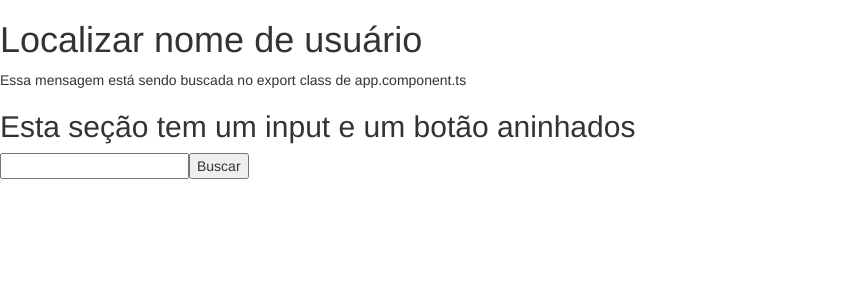
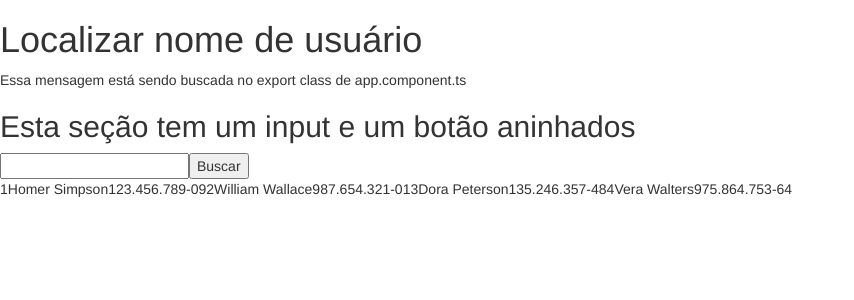
Before and after one commit to TempClair/aprendendoAngular, an Angular app: page / in a window 1280 px wide. Shown: the top 300 px of the page, without its empty margins (0-854 px from the left). Built offline with nearby package versions, Linux system fonts and the light colour scheme.

Commit message:
Alterações feitas com sucesso. Porém não consegui formatar para cada ItemLinha compor uma <tr> da <table>

```diff
--- a/src/app/item-linha/item-linha.component.html
+++ b/src/app/item-linha/item-linha.component.html
@@ -1,5 +1,5 @@
-<tr>
+  <tr>
   <td>{{ containerDados.id }}</td>
   <td>{{ containerDados.nome }}</td>
   <td>{{ containerDados.cpf }}</td>
-</tr>
+  </tr>
--- a/src/app/secao-busca/secao-busca.component.html
+++ b/src/app/secao-busca/secao-busca.component.html
@@ -2,4 +2,10 @@
   <h2>Esta seção tem um input e um botão aninhados</h2>
   <app-input-numerico></app-input-numerico>
   <app-botao-busca></app-botao-busca>
+  <table>
+    <app-item-linha
+      *ngFor="let dados of containerDadosList"
+        [containerDados]="dados">
+    </app-item-linha>
+  </table>
 </section>
--- a/src/app/secao-busca/secao-busca.component.ts
+++ b/src/app/secao-busca/secao-busca.component.ts
@@ -1,7 +1,6 @@
 import { Component } from '@angular/core';
 import { InputNumericoComponent } from '../input-numerico/input-numerico.component';
 import { BotaoBuscaComponent } from '../botao-busca/botao-busca.component';
-import { ItemLinha } from '../item-linha/item-linha.component';
 import { ContainerDados } from '../container-dados';
 
 @Component({
@@ -10,5 +9,10 @@ import { ContainerDados } from '../container-dados';
   styleUrls: ['./secao-busca.component.css']
 })
 export class SecaoBuscaComponent {
-  //containerDados : ContainerDados[] = []
+  containerDadosList : ContainerDados[] = [
+    {id:1, nome:"Homer Simpson", cpf:"123.456.789-09"},
+    {id:2, nome:"William Wallace", cpf:"987.654.321-01"},
+    {id:3, nome:"Dora Peterson", cpf:"135.246.357-48"},
+    {id:4, nome:"Vera Walters", cpf:"975.864.753-64"},
+  ]
 }
```
Also changed, not shown: 1 other file (tests, documents, lock files or other folders).
